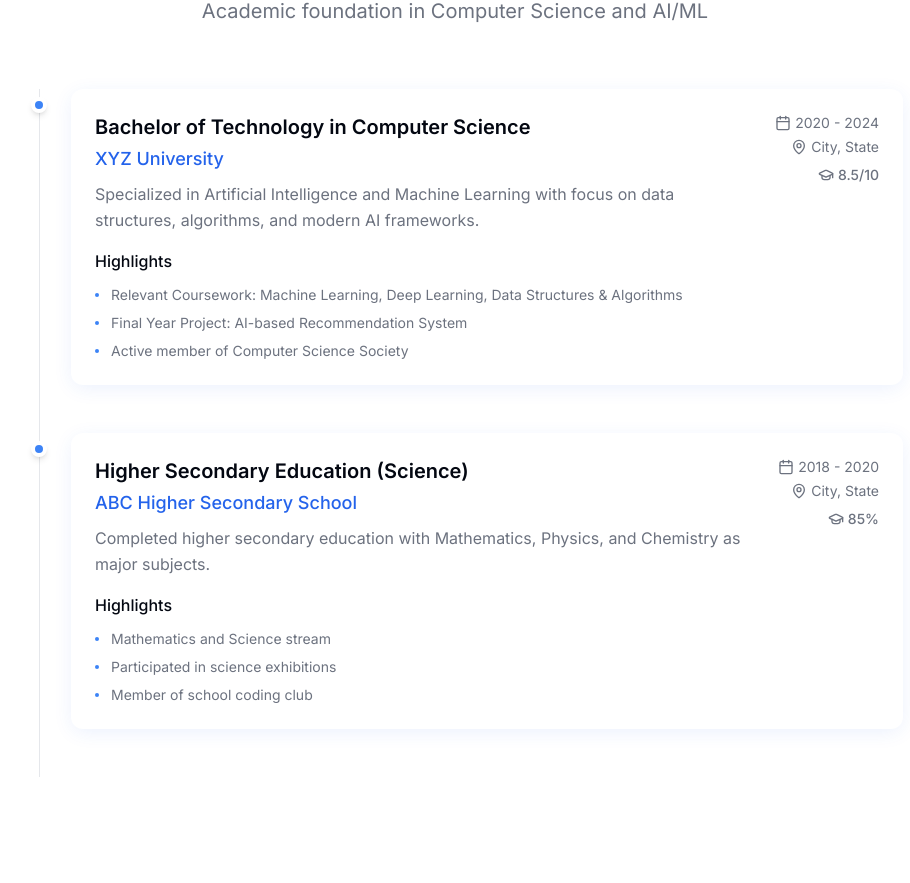
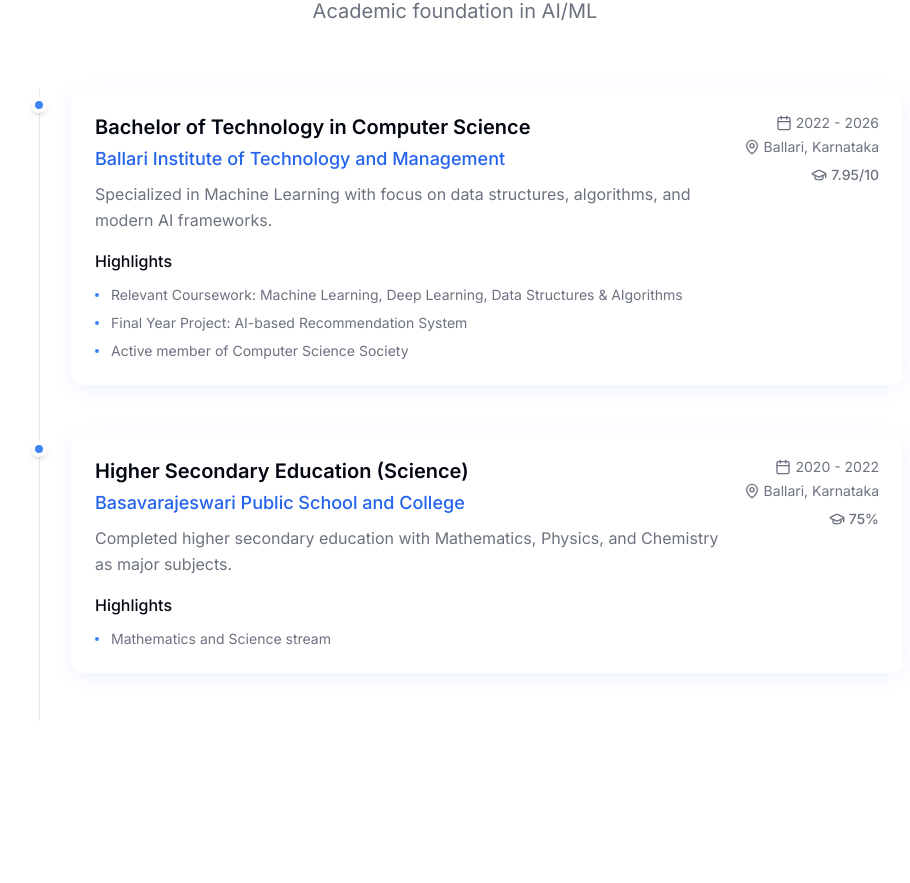
Before and after one commit to yogeshjain7/yogeshkothari-aiml-portfolio, a React (Vite) app: page / in a window 1280 px wide. Shown: the part 3732-4615 px from the top of the page, without its empty margins (185-1095 px from the left). Built offline with nearby package versions, Linux system fonts and the light colour scheme.

Commit message:
Update EducationSection.tsx

```diff
--- a/src/components/EducationSection.tsx
+++ b/src/components/EducationSection.tsx
@@ -25,11 +25,11 @@ const EducationSection = () => {
   const education = [
     {
       degree: 'Bachelor of Technology in Computer Science',
-      institution: 'XYZ University',
-      year: '2020 - 2024',
-      location: 'City, State',
-      description: 'Specialized in Artificial Intelligence and Machine Learning with focus on data structures, algorithms, and modern AI frameworks.',
-      gpa: '8.5/10',
+      institution: 'Ballari Institute of Technology and Management',
+      year: '2022 - 2026',
+      location: 'Ballari, Karnataka',
+      description: 'Specialized in Machine Learning with focus on data structures, algorithms, and modern AI frameworks.',
+      gpa: '7.95/10',
       highlights: [
         'Relevant Coursework: Machine Learning, Deep Learning, Data Structures & Algorithms',
         'Final Year Project: AI-based Recommendation System',
@@ -38,15 +38,13 @@ const EducationSection = () => {
     },
     {
       degree: 'Higher Secondary Education (Science)',
-      institution: 'ABC Higher Secondary School',
-      year: '2018 - 2020',
-      location: 'City, State',
+      institution: 'Basavarajeswari Public School and College',
+      year: '2020 - 2022',
+      location: 'Ballari, Karnataka',
       description: 'Completed higher secondary education with Mathematics, Physics, and Chemistry as major subjects.',
-      gpa: '85%',
+      gpa: '75%',
       highlights: [
-        'Mathematics and Science stream',
-        'Participated in science exhibitions',
-        'Member of school coding club'
+        'Mathematics and Science stream'
       ]
     }
   ];
@@ -64,7 +62,7 @@ const EducationSection = () => {
               Education
             </h2>
             <p className="text-xl text-muted-foreground">
-              Academic foundation in Computer Science and AI/ML
+              Academic foundation in  AI/ML
             </p>
           </div>
 
```
